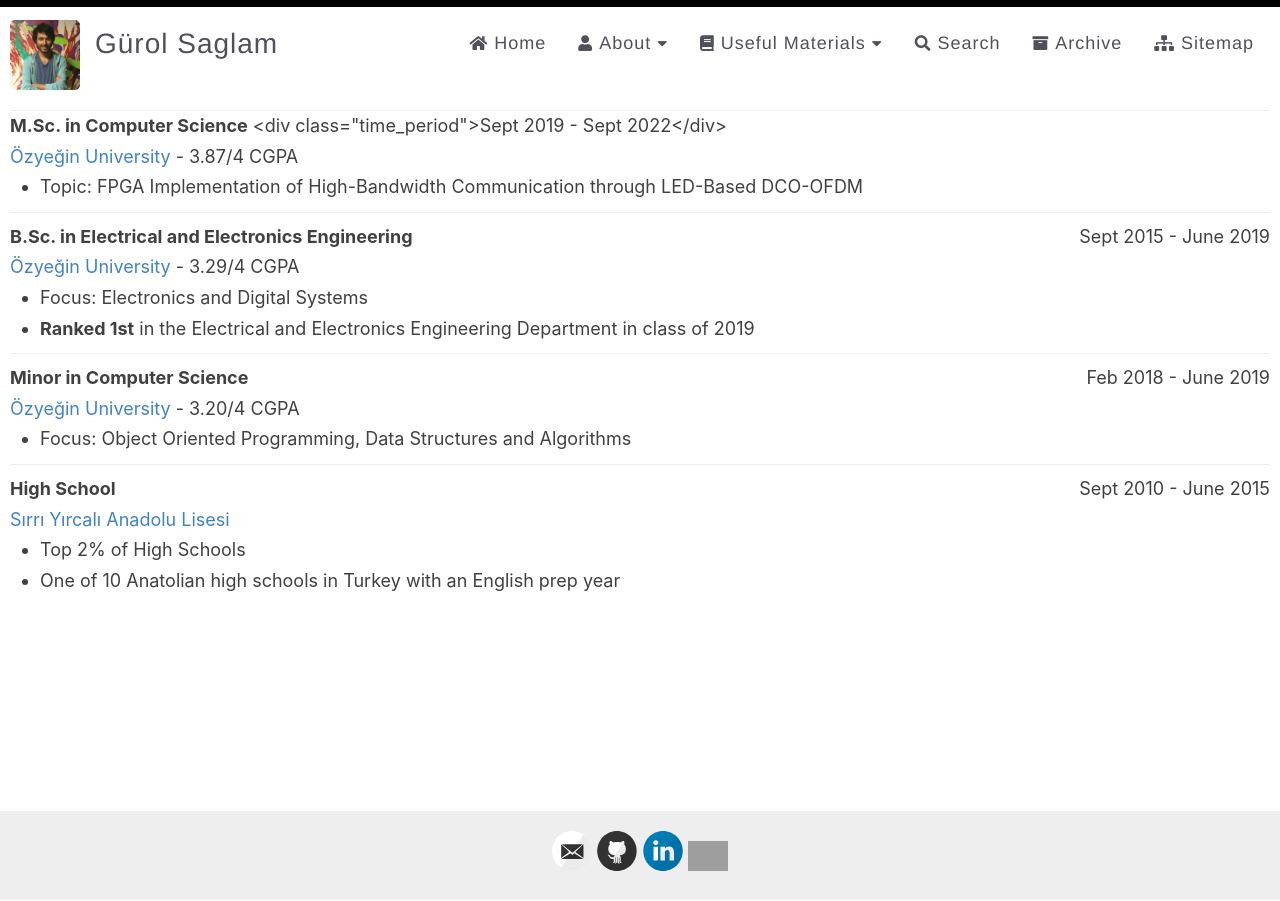
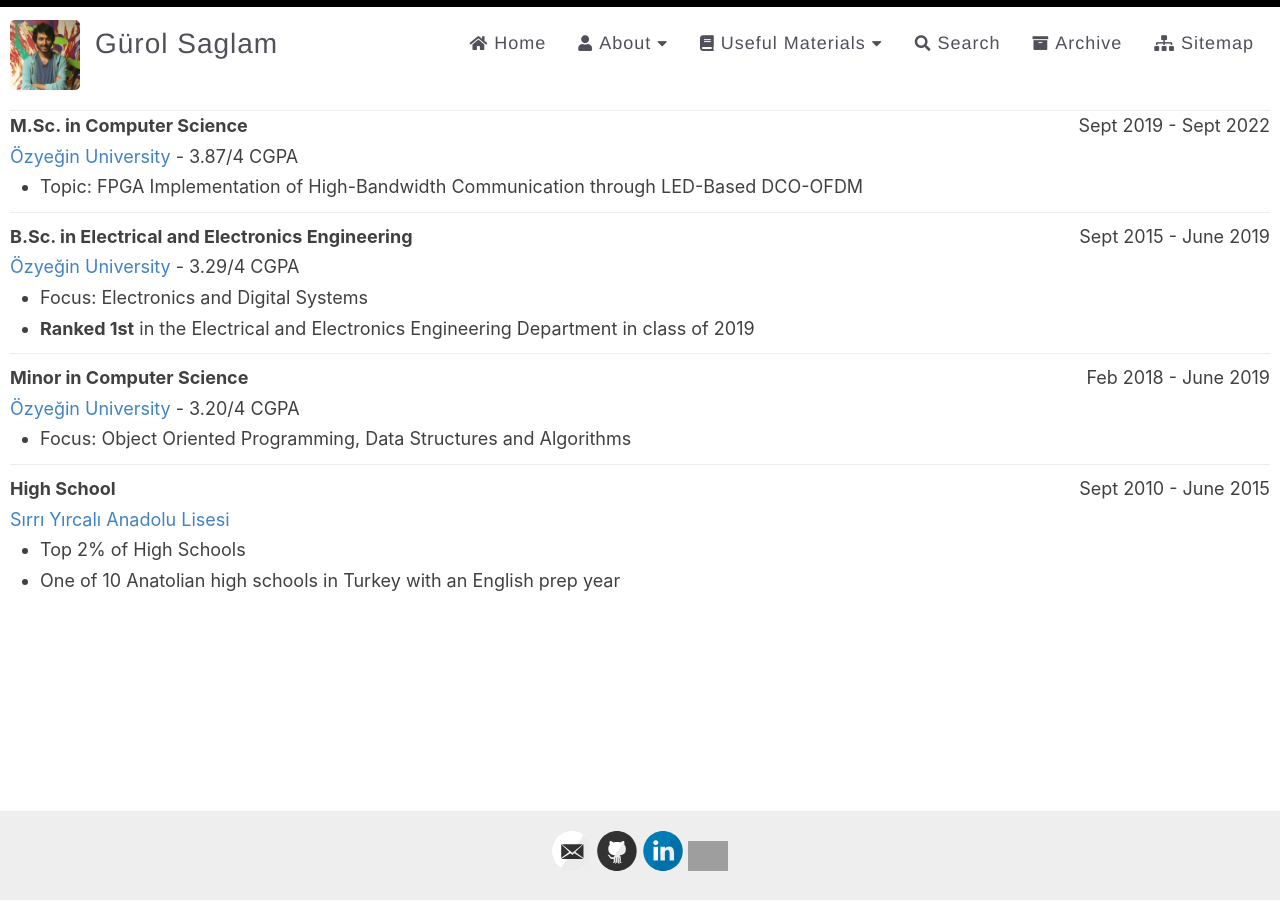
Before and after one commit to gurolsaglam/web_test, a Jekyll site: the page built from _pages/education.md, in a window 1280 px wide. Built offline with Jekyll 4.4.1, drawn with Linux system fonts in a browser that asks for light colours; grey boxes are pictures that could not be loaded.

Commit message:
Update education.md

```diff
--- a/_pages/education.md
+++ b/_pages/education.md
@@ -18,7 +18,8 @@ permalink: /education/
   }
 </style>
 
-**M.Sc. in Computer Science** <div class="time_period">Sept 2019 - Sept 2022</div>
+<div class="time_period">Sept 2019 - Sept 2022</div>
+**M.Sc. in Computer Science**
 
 [Özyeğin University](https://www.ozyegin.edu.tr) \- 3.87/4 CGPA
 
```
